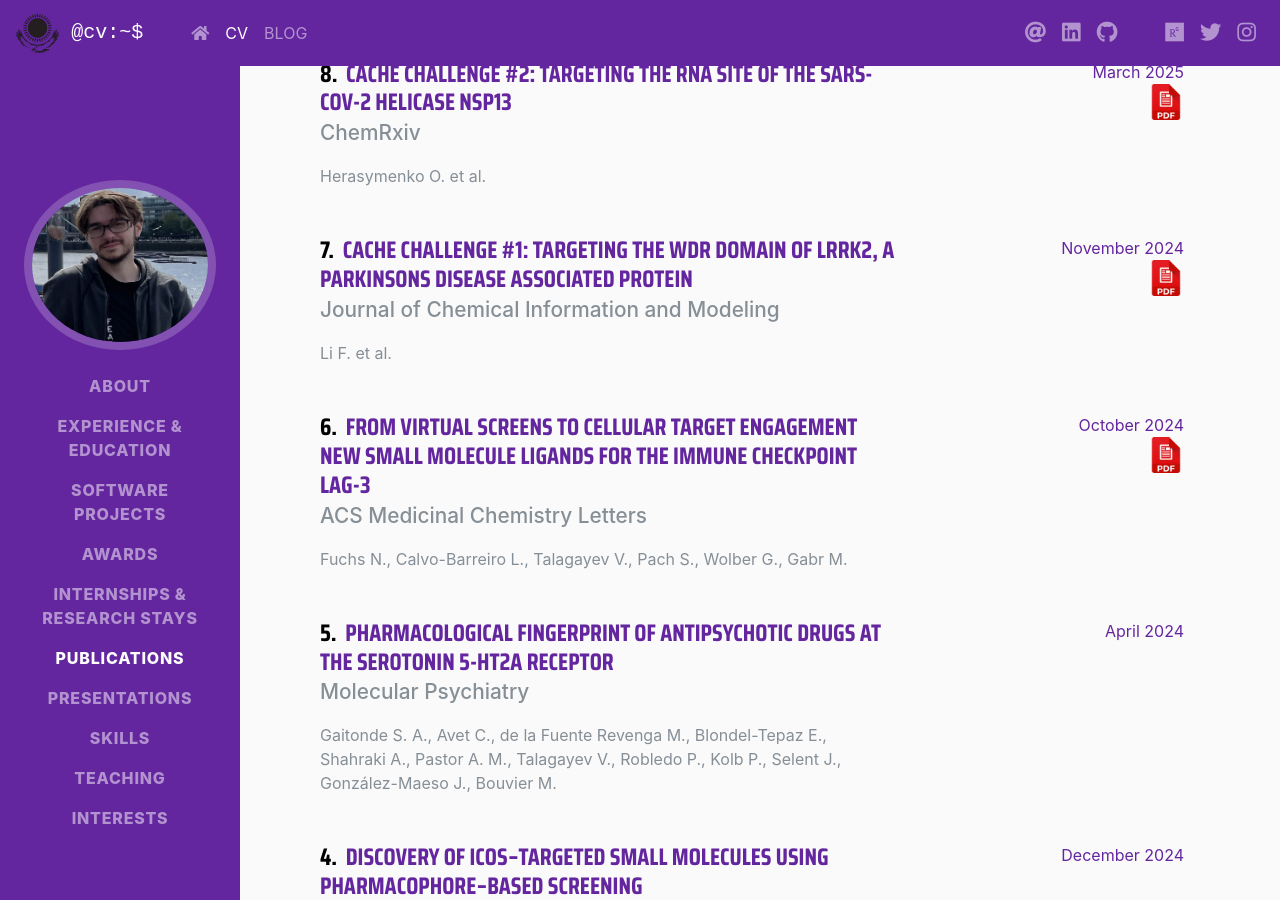
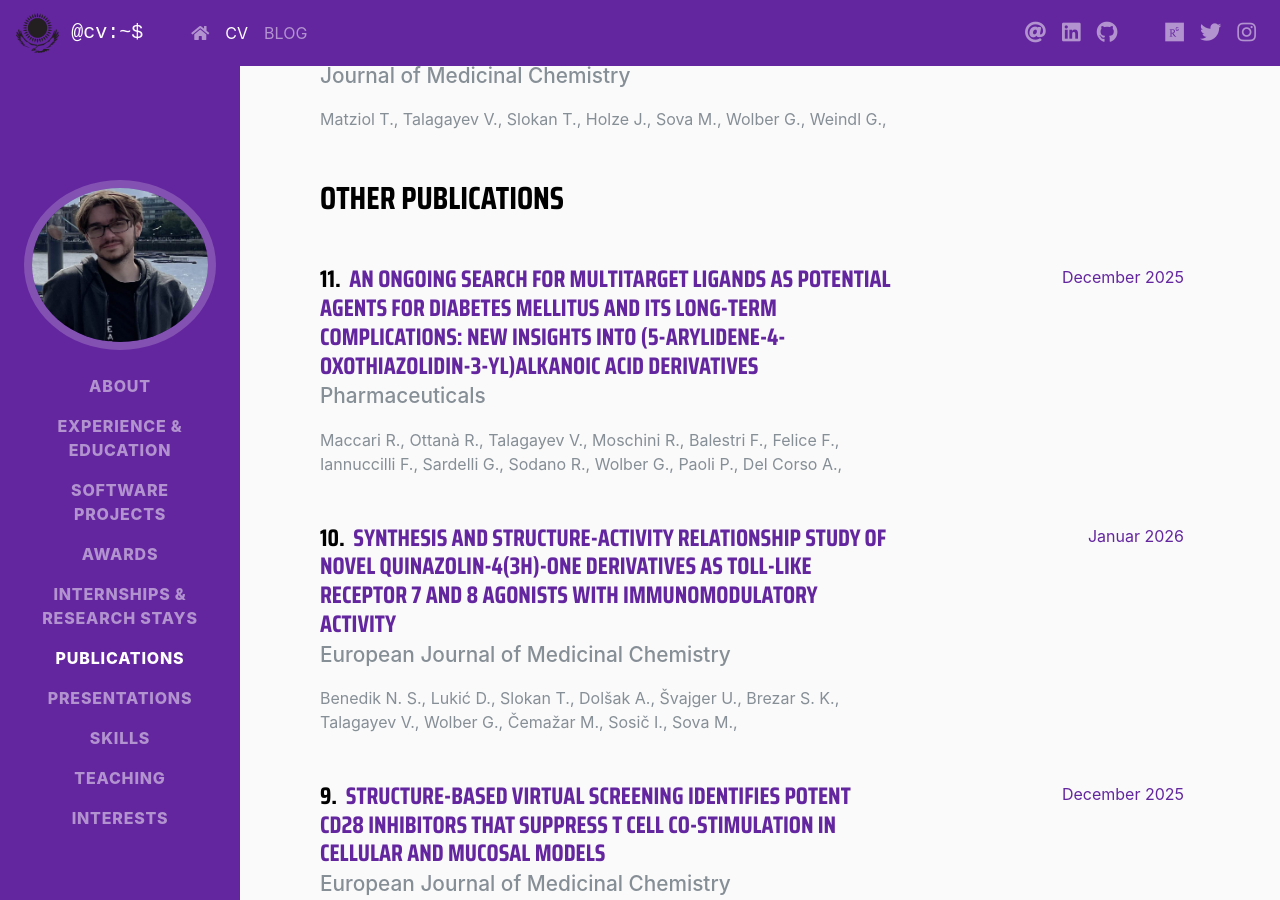
Before and after one commit to talagayev/talagayev.github.io, a Jekyll site: the page built from cv.html, in a window 1280 px wide and 900 px high, scrolled down 7853 px. Built offline with Jekyll 4.4.1, drawn with Linux system fonts in a browser that asks for light colours; nearby versions of some CDN libraries; some web fonts are replaced; a style sheet for code colours, icons or effects is not loaded; some of the changed text lies outside the part shown.

Commit message:
Update publications.yml

```diff
--- a/_data/publications.yml
+++ b/_data/publications.yml
@@ -1,14 +1,38 @@
-- title: "Design, synthesis and biological evaluation of novel pyrimidine-based small-molecule Toll-like receptor 8 antagonists"
+- title: "Design, synthesis and biological evaluation of novel pyrimidine and quinazoline-based small-molecule Toll-like receptor 8 antagonists "
   first_author: True
-  authors: Matziol T., Talagayev V., Benedik N. S., Slokan T., Holze J., Weindl G., Wolber G., Sova M.,
+  authors: Matziol T., Talagayev V., Benedik N. S., von Kempis P., Slokan T., Holze J., Weindl G., Wolber G., Sova M.,
   date: 2025
   journal: Manuscript in Preparation
-- title: "Unbinding Pathways of Toll-like receptor 8 agonists and antagonists"
+- title: "Structure-guided approaches to modulate endosomal toll-like receptors TLR7, TLR8 and TLR9: advances, challenges and therapeutic promise"
+  first_author: True
+  authors: Matziol T., Talagayev V., Weindl G., Wolber G.,
+  date: November 2025
+  journal: Drug Discovery Today
+  url: https://doi.org/10.1016/j.drudis.2025.104495
+- title: "An Ongoing Search for Multitarget Ligands as Potential Agents for Diabetes Mellitus and Its Long-Term Complications: New Insights into (5-Arylidene-4-oxothiazolidin-3-yl)alkanoic Acid Derivatives"
+  first_author: False
+  authors: Maccari R., Ottanà R., Talagayev V., Moschini R., Balestri F., Felice F., Iannuccilli F., Sardelli G., Sodano R., Wolber G., Paoli P., Del Corso A.,
+  date: December 2025
+  journal: Pharmaceuticals
+  url: https://doi.org/10.3390/ph18121863
+- title: "Synthesis and structure-activity relationship study of novel quinazolin-4(3H)-one derivatives as Toll-like receptor 7 and 8 agonists with immunomodulatory activity"
+  first_author: False
+  authors: Benedik N. S., Lukić D., Slokan T., Dolšak A., Švajger U., Brezar S. K., Talagayev V., Wolber G., Čemažar M., Sosič I., Sova M.,
+  date: Januar 2026
+  journal: European Journal of Medicinal Chemistry
+  url: https://doi.org/10.1016/j.ejmech.2025.118360
+- title: "Structure-based virtual screening identifies potent CD28 inhibitors that suppress T cell co-stimulation in cellular and mucosal models"
+  first_author: False
+  authors: Upadhyay S., Talagayev V., Cho S., Wolber G., Gabr M.,
+  date: December 2025
+  journal: European Journal of Medicinal Chemistry
+  url: https://doi.org/10.1016/j.ejmech.2025.118194
+- title: "Agonists and Antagonists Show Different Unbinding Paths from the TLR8 Receptor"
   first_author: True
   authors: Talagayev V., Wolber G., Nunes Alves A. F.,
   date: 2025
-  journal: Manuscript in Submission
-  url: https://chemrxiv.org/engage/chemrxiv/article-details/67c5c6ab81d2151a02e1bc80
+  journal: Journal of Chemical Information and Modeling
+  url: https://doi.org/10.1021/acs.jcim.5c00496
   pdf: https://chemrxiv.org/engage/api-gateway/chemrxiv/assets/orp/resource/item/67c5c6ab81d2151a02e1bc80/original/agonists-and-antagonists-show-different-unbinding-paths-from-the-tlr8-receptor.pdf
 - title: "Optimization of 6-(trifluoromethyl)pyrimidine derivatives as TLR8 antagonists"
   first_author: True
```
